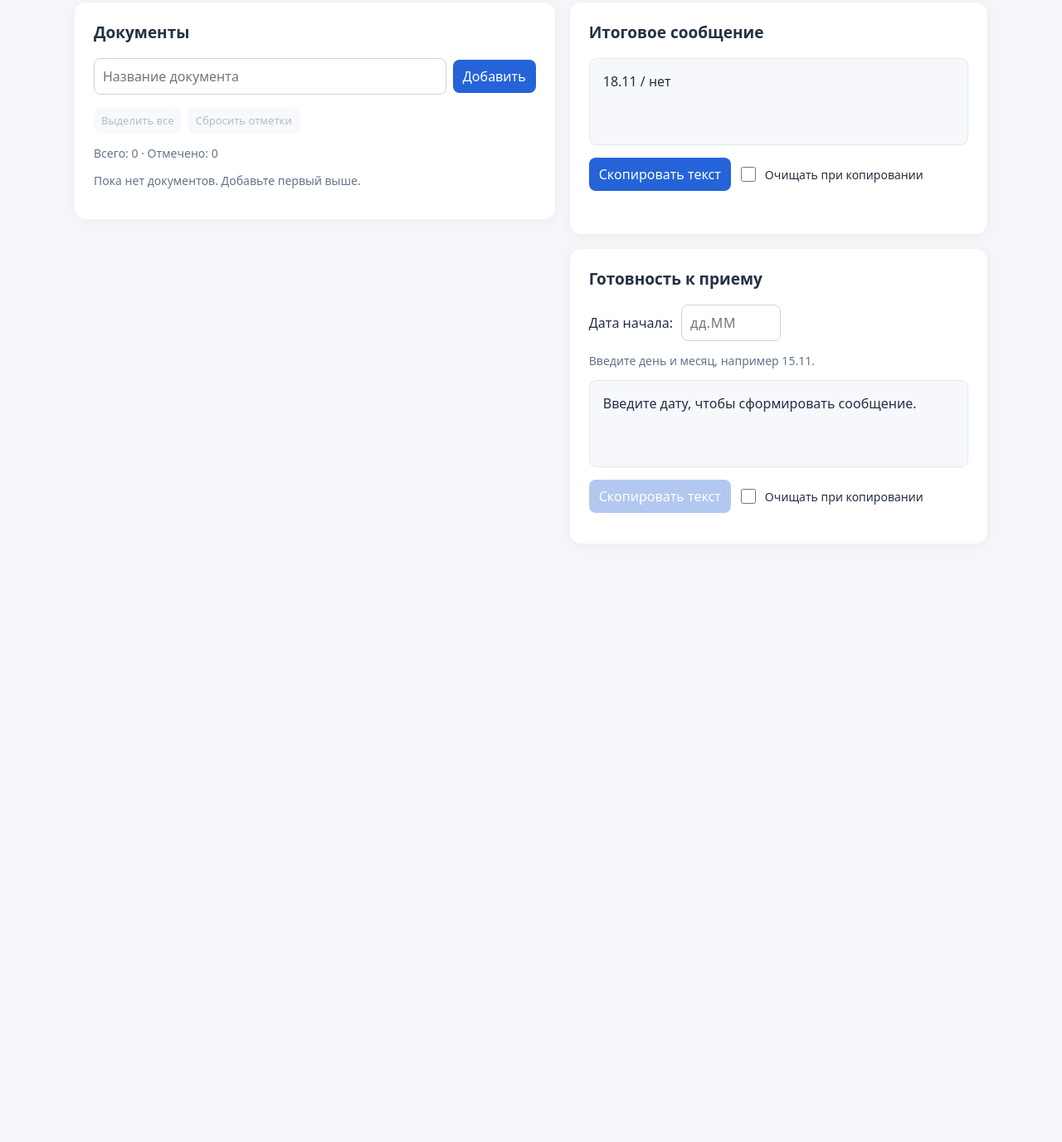
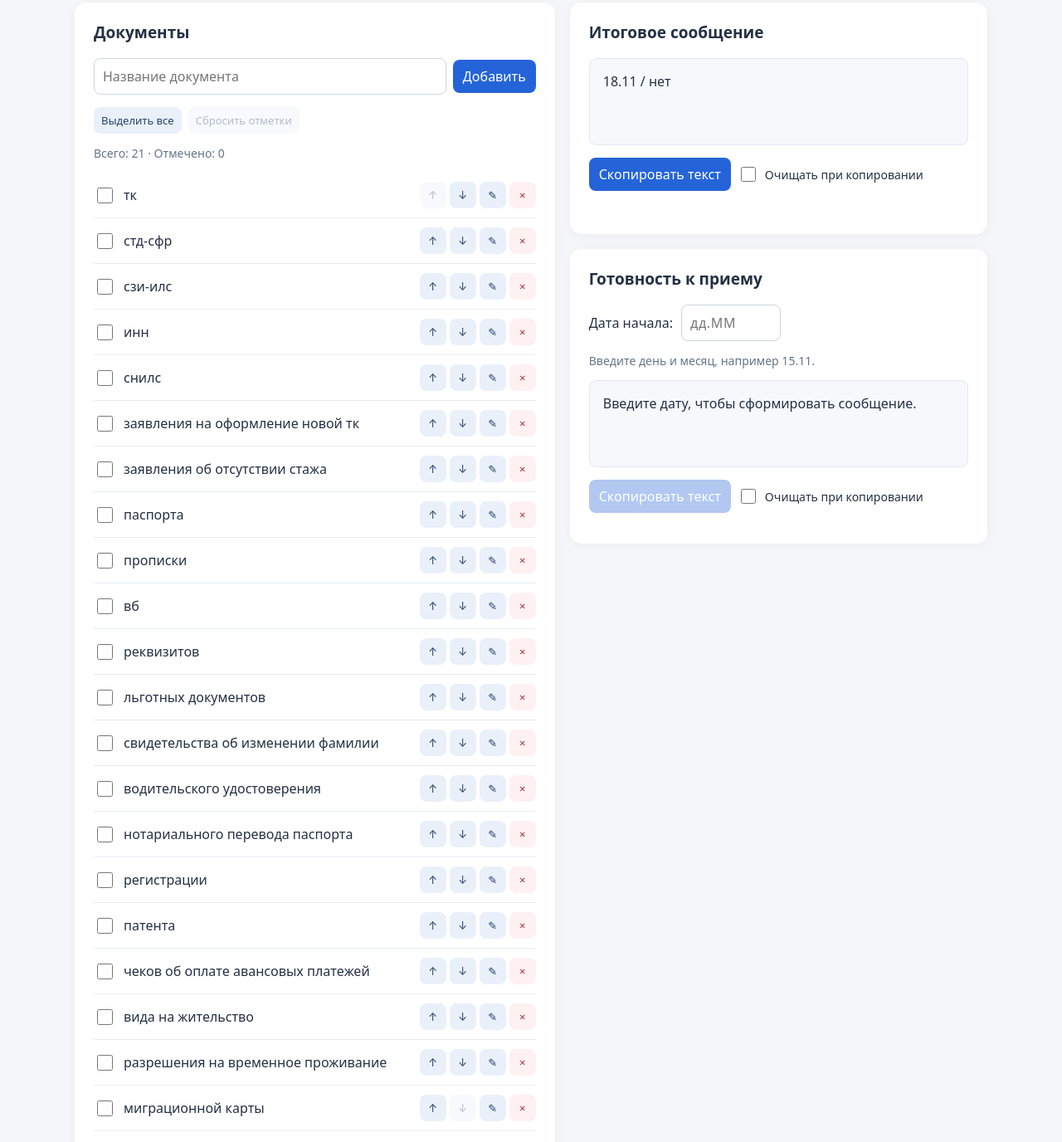
Before and after one commit to SokolovPE/dochelper, a plain HTML site: page index.html in a window 1280 px wide. Shown: the part 112-1488 px from the top of the page at 83% size. Before the commit the page ends 800 px from the top, so only its background shows below. Drawn offline with Linux system fonts and the light colour scheme.

Commit message:
add default values

```diff
--- a/index.html
+++ b/index.html
@@ -78,6 +78,29 @@ const KEY='local-document-checklist-v1'; // Совместимо с первой
 const PREF_KEY='local-document-checklist-clear-on-copy-v1';
 const READY_KEY='local-document-checklist-ready-date-v1';
 const READY_CLEAR_KEY='local-document-checklist-ready-clear-on-copy-v1';
+const DEFAULT_DOCUMENTS=[
+  "тк",
+  "стд-сфр",
+  "сзи-илс",
+  "инн",
+  "снилс",
+  "заявления на оформление новой тк",
+  "заявления об отсутствии стажа",
+  "паспорта",
+  "прописки",
+  "вб",
+  "реквизитов",
+  "льготных документов",
+  "свидетельства об изменении фамилии",
+  "водительского удостоверения",
+  "нотариального перевода паспорта",
+  "регистрации",
+  "патента",
+  "чеков об оплате авансовых платежей",
+  "вида на жительство",
+  "разрешения на временное проживание",
+  "миграционной карты"
+];
 const $=id=>document.getElementById(id);
 let items=[], clearOnCopy=false, storageAvailable=true, readyDate='', clearReadyOnCopy=false;
 let feedbackTimer;
@@ -92,7 +115,10 @@ function store(key,value){
 function load(){
   try{
     const raw=localStorage.getItem(KEY);
-    if(raw!==null){
+    if(raw===null){
+      items=DEFAULT_DOCUMENTS.map((name,index)=>({id:'default-'+index,name,checked:false}));
+      store(KEY,items); // Заполняем только при первом запуске, не перезаписываем существующий список.
+    }else{
       const parsed=JSON.parse(raw);
       if(!Array.isArray(parsed))throw Error('неверный формат списка');
       items=parsed.filter(x=>x&&typeof x.id==='string'&&typeof x.name==='string').map(x=>({id:x.id,name:x.name,checked:!!x.checked}));
```
